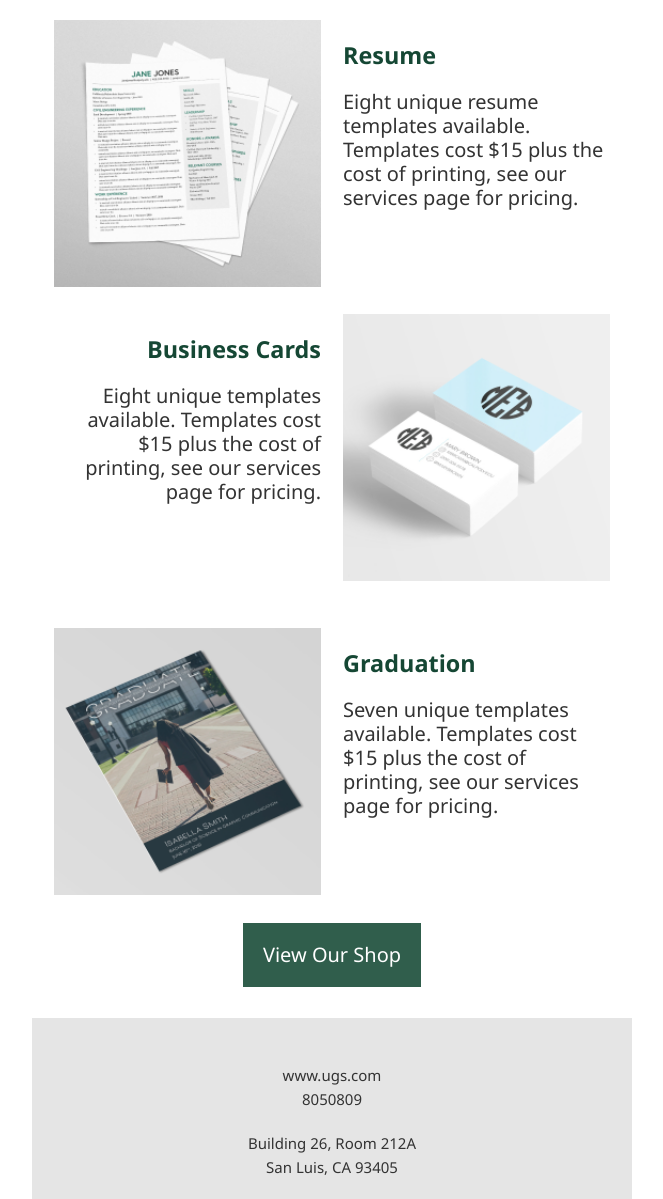
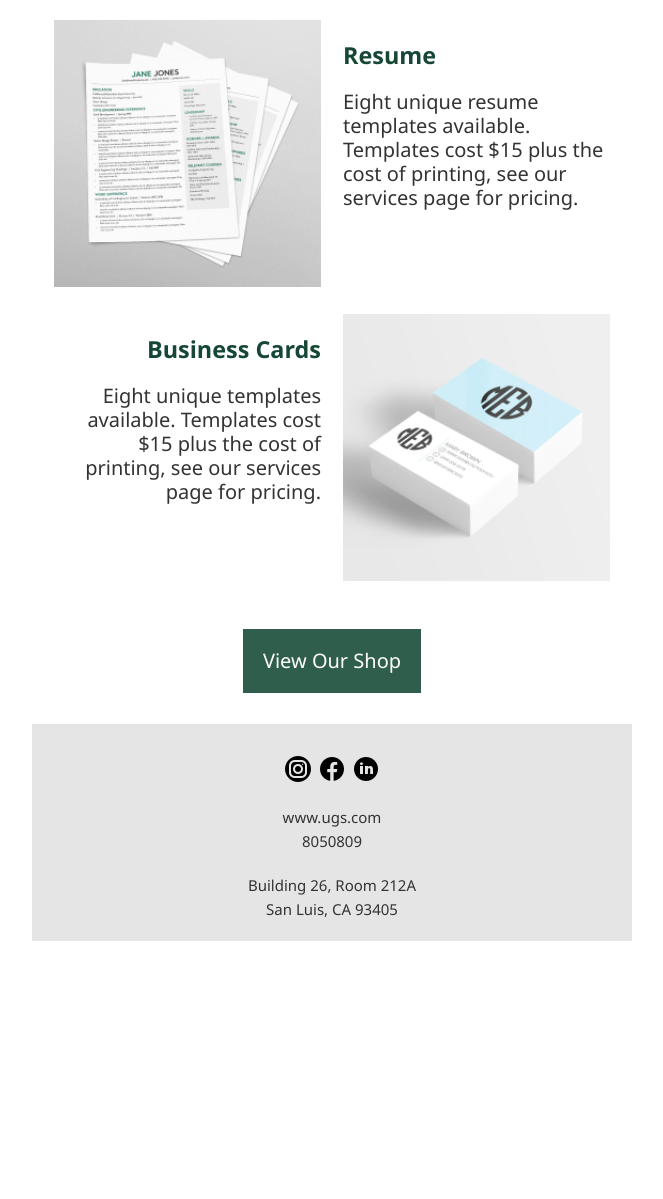
Before and after one commit to AndreyBerezyanskiy/flask_mail_app, a Flask app: page /email in a window 1280 px wide. Shown: the part 568-1767 px from the top of the page, without its empty margins (308-971 px from the left). After the commit the page ends 1509 px from the top, so only its background shows below. Run offline with Flask 2, Linux system fonts and the light colour scheme.

Commit message:
image was changed

```diff
--- a/app/templates/email-layout.html
+++ b/app/templates/email-layout.html
@@ -94,19 +94,6 @@
                         <img class="main-image" style="width: 100%; height: auto; margin-bottom: 20px;" src="{{ url_for('static', filename='img/img2.png', _external=True) }}" alt="">
                       </td>
                   </tr>
-                  <tr>
-                    <td class="col-lg">
-                      <img class="main-image" style=" width: 100%; height: auto;" src="{{ url_for('static', filename='img/img3.png', _external=True) }}" alt="">
-                    </td>
-                    <td class="col-lg" style=" text-align: left; vertical-align: top;">
-                        <h3>
-                          Graduation
-                        </h3>
-                        <p>
-                          Seven unique templates available. Templates cost $15 plus the cost of printing, see our services page for pricing.
-                        </p>
-                    </td>
-                  </tr>
                 </table>
               </td>
             </tr>
@@ -117,11 +104,11 @@
             </tr>
             <tr>
               <td style="padding: 30px 100px 5px; text-align: center; font-size: 15px; background-color: #e5e5e5;">
-                <!-- <div>
-                  <img src="{{ url_for('static', filename='img/logo-instagram.svg') }}" alt="">
-                  <img src="{{ url_for('static', filename='img/logo-facebook.svg', _external=True) }}" alt="">
-                  <img src="{{ url_for('static', filename='img/logo-linkedin.svg', _external=True) }}" alt="">
-                </div> -->
+                <div>
+                  <img src="{{ url_for('static', filename='img/logo-i.png') }}" alt="">
+                  <img src="{{ url_for('static', filename='img/logof.png', _external=True) }}" alt="">
+                  <img src="{{ url_for('static', filename='img/logo-l.png', _external=True) }}" alt="">
+                </div>
                 <p style="margin-bottom: 20px;"> www.ugs.com <br> 8050809</p>
                 <p>Building 26, Room 212A <br> San Luis, CA 93405</p>
               </td>
```
Also changed, not shown: app/static/img/logo-i.png (added), app/static/img/logo-l.png (added), app/static/img/logof.png (added).
